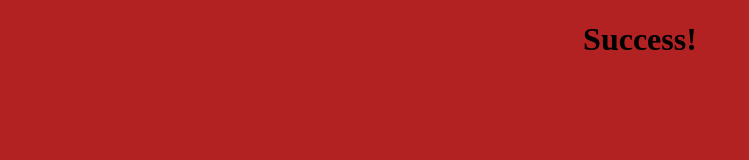
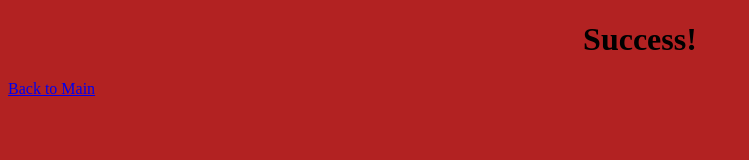
Before and after one commit to MagicDoogies/MagicDoogies.github.io, a plain HTML site: page test_page.html in a window 1280 px wide. Shown: the whole page, without its empty margins (0-749 px from the left). Drawn offline with Linux system fonts and the light colour scheme.

Commit message:
Test- return to main page
Testing to see if you can link back to the main page.

```diff
--- a/test_page.html
+++ b/test_page.html
@@ -7,6 +7,9 @@
 </head>
 <body style="background-color: firebrick;">
 	<h1 style="text-align: center;">Success!</h1>
+	<nav>
+		<a href="index.html">Back to Main</a>
+	</nav>
 
 </body>
 </html>
```
